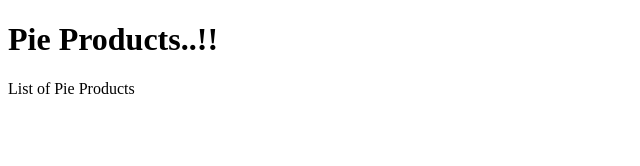
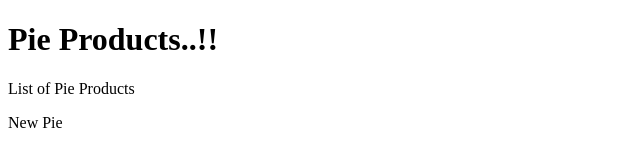
Before and after one commit to newtogithub/com.pie.demo, a plain HTML site: page WebContent/index.html in a window 1280 px wide. Shown: the full height of the page, 0-640 px from the left. Drawn offline with Linux system fonts and the light colour scheme.

Commit message:
index completed
coding done for version 1

```diff
--- a/WebContent/index.html
+++ b/WebContent/index.html
@@ -8,6 +8,6 @@
    <h1>Pie Products..!!</h1>
 
    <p> List of Pie Products</p>
-
+<span>New Pie</span>
 </body>
 </html>
```
